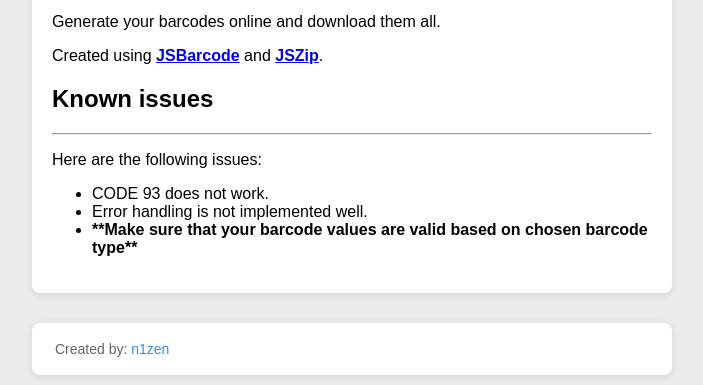
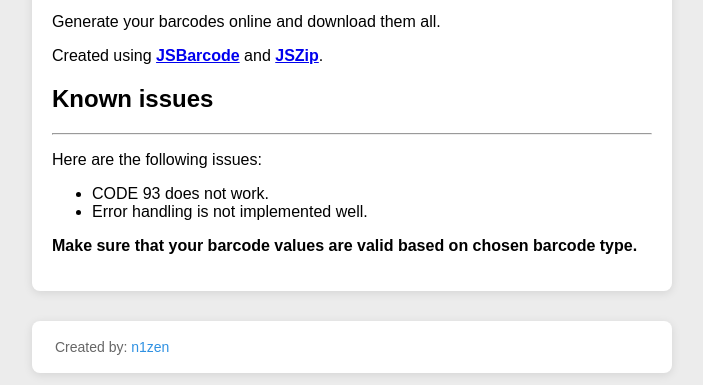
Before and after one commit to n1zen/webGenerator, a website: page index.html in a window 1280 px wide. Shown: the part 697-1082 px from the top of the page, without its empty margins (288-991 px from the left). Drawn offline with nearby package versions, Linux system fonts and the light colour scheme.

Commit message:
Update README.md and website readme section for better readability

```diff
--- a/index.html
+++ b/index.html
@@ -70,8 +70,8 @@
                 <ul>
                     <li>CODE 93 does not work.</li>
                     <li>Error handling is not implemented well.</li>
-                    <li><strong>**Make sure that your barcode values are valid based on chosen barcode type**</strong></li>
                 </ul>
+                <p><strong>Make sure that your barcode values are valid based on chosen barcode type.</strong></p>
             </div>
             <footer>
                 <p>Created by: <a href="https://github.com/n1zen">n1zen</a></p>
```
Also changed, not shown: README.md.
